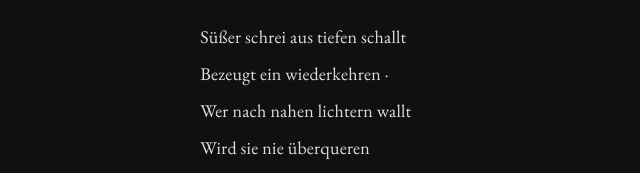
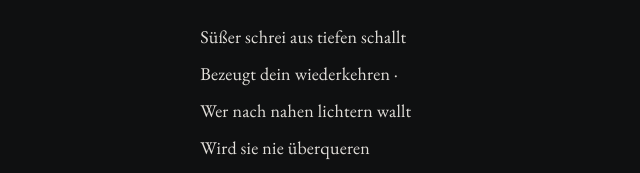
Before and after one commit to julianantis/julianantis.github.io, a plain HTML site: page index.html in a window 1280 px wide. Shown: the part 1547-1720 px from the top of the page, 204-844 px from the left. Drawn offline with nearby package versions, Linux system fonts and the light colour scheme.

Commit message:
Update index.html

```diff
--- a/index.html
+++ b/index.html
@@ -235,7 +235,7 @@
 
           <div class="stanza">
              <span>Süßer schrei aus tiefen schallt</span>
-    <span>Bezeugt ein wiederkehren ·</span>
+             <span>Bezeugt dein wiederkehren ·</span>
              <span>Wer nach nahen lichtern wallt</span>
              <span>Wird sie nie überqueren</span>
           </div>
```
Lines whose indentation alone changed are shown as unchanged.
